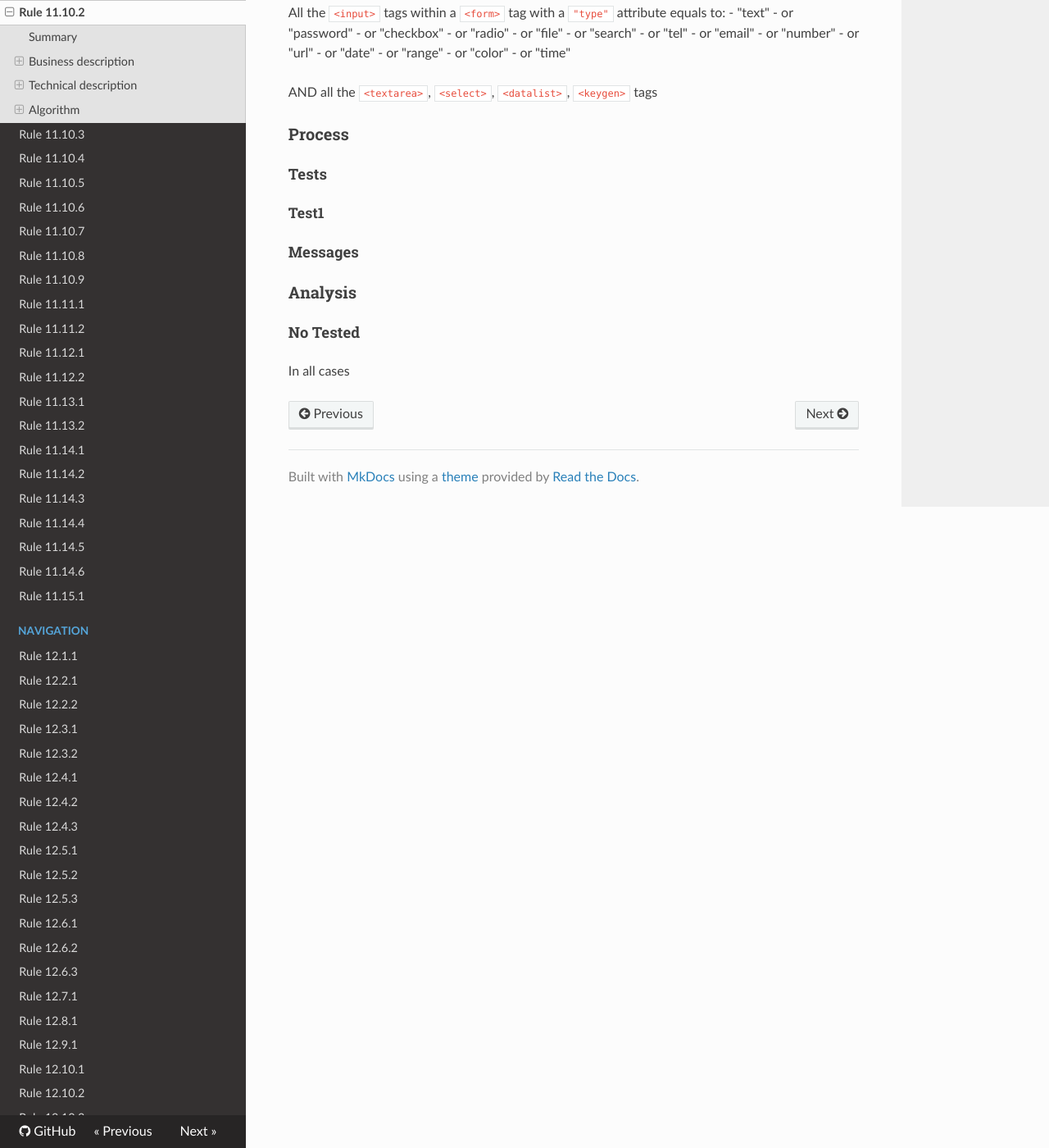
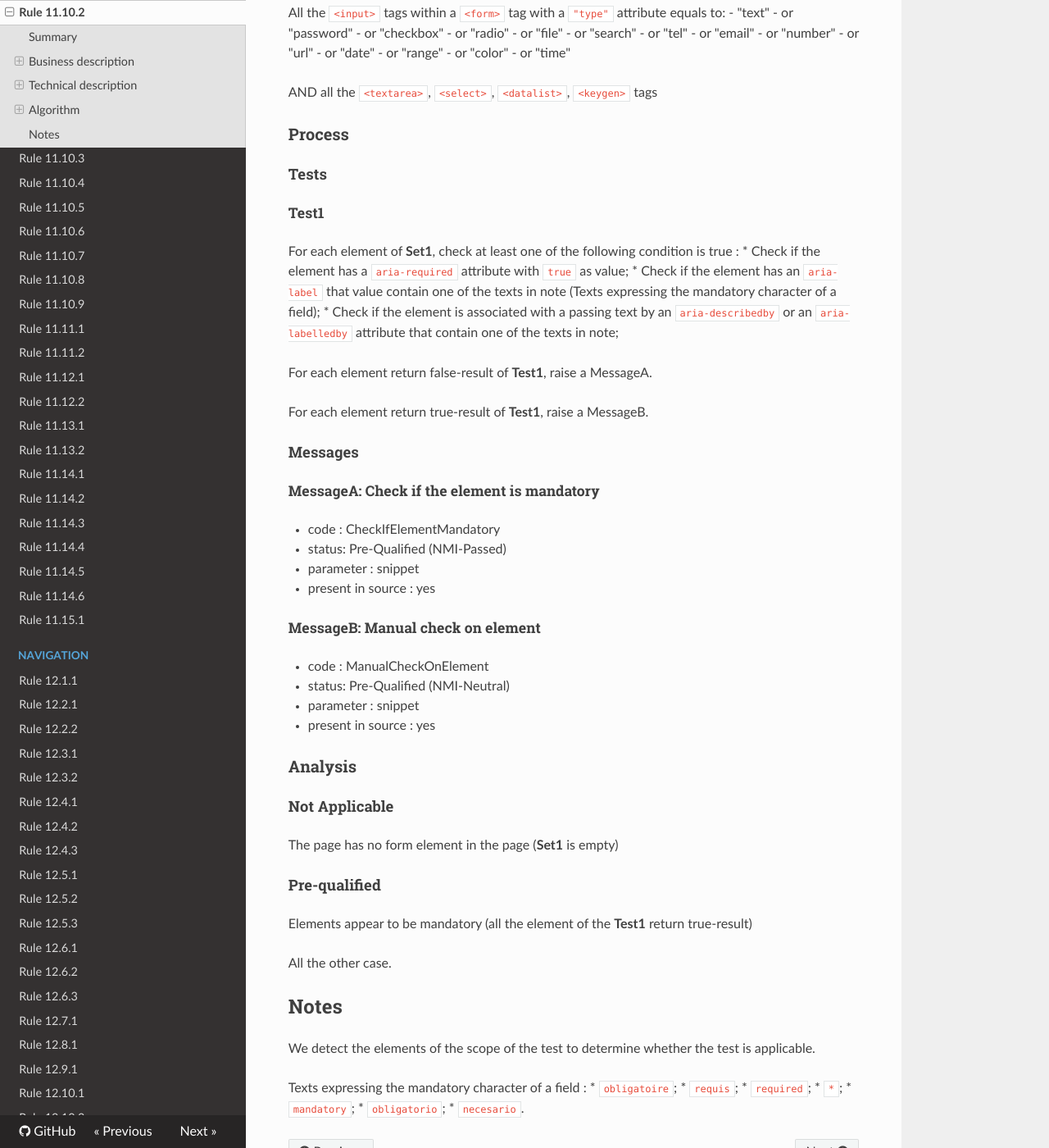
Before and after one commit to Tanaguru/RGAA3-2016, an MkDocs documentation site: the page built from docs/Rule-11-10-2.md, in a window 1280 px wide and 1400 px high, scrolled down 1190 px. Shown: the whole window at 82% size. Built offline with MkDocs 1.6.1, drawn with Linux system fonts in a browser that asks for light colours; nearby versions of some CDN libraries; old or Windows-style settings are respelled for this version of MkDocs.

Commit message:
Update Fiche technique 11.10.2

```diff
--- a/docs/Rule-11-10-2.md
+++ b/docs/Rule-11-10-2.md
@@ -62,12 +62,53 @@ AND all the `<textarea>`, `<select>`, `<datalist>`, `<keygen>` tags
 
 ##### Test1
 
+For each element of **Set1**, check at least one of the following condition is true :
+*  Check if the element has a `aria-required` attribute with `true` as value;
+*  Check if the element has an `aria-label` that value contain one of the texts in note (Texts expressing the mandatory character of a field);
+*  Check if the element is associated with a passing text by an `aria-describedby` or an `aria-labelledby` attribute that contain one of the texts in note;
 
+For each element return false-result of **Test1**, raise a MessageA.
+
+For each element return true-result of **Test1**, raise a MessageB.
 
 #### Messages
 
+##### MessageA: Check if the element is mandatory
+
+-   code : CheckIfElementMandatory
+-   status: Pre-Qualified (NMI-Passed)
+-   parameter : snippet
+-   present in source : yes
+
+##### MessageB: Manual check on element
+
+-   code : ManualCheckOnElement
+-   status: Pre-Qualified (NMI-Neutral)
+-   parameter : snippet
+-   present in source : yes
+
 ### Analysis
 
-#### No Tested
+#### Not Applicable
 
-In all cases
+The page has no form element in the page (**Set1** is empty)
+
+#### Pre-qualified
+
+Elements appear to be mandatory (all the element of the **Test1** return true-result)
+
+All the other case.
+
+## Notes
+
+We detect the elements of the scope of the test to determine whether the
+test is applicable.
+
+Texts expressing the mandatory character of a field :
+*  `obligatoire`;
+*  `requis`;
+*  `required`;
+*  `*`;
+*  `mandatory`;
+*  `obligatorio`;
+*  `necesario`.
```
Also changed, not shown: docs/Rule-11-10-1.md (+2 -0 lines).
